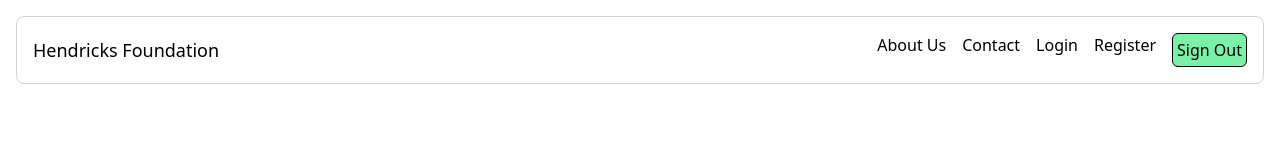
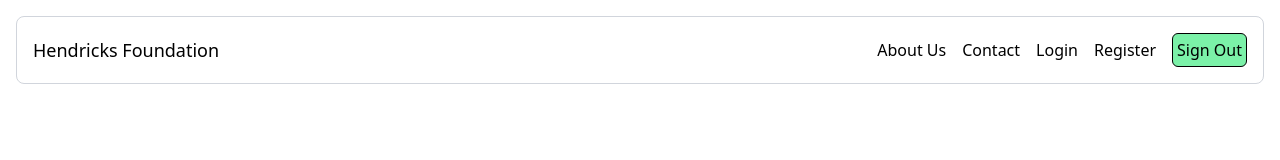
Before and after one commit to Hendricks-C/Hendricks-Ecalc, a React (Vite) app in the folder frontend/: page / in a window 1280 px wide. Shown: the top 160 px of the page. Built offline with nearby package versions, Linux system fonts and the light colour scheme; no server answers.

Commit message:
minor css change, centered navbar items vertically

```diff
--- a/frontend/src/components/navbar.tsx
+++ b/frontend/src/components/navbar.tsx
@@ -13,10 +13,10 @@ function Navbar() {
     }
     return (
         <nav className="flex justify-between items-center flex-row rounded-lg border border-gray-300 bg-white p-4 m-4">
-                <div className="flex">
+                <div className="flex items-center">
                     <Link to="/" className='text-lg'>Hendricks Foundation</Link>
                 </div>
-                <div className="flex flex-row gap-4">
+                <div className="flex flex-row gap-4 items-center">
                     <Link to="/about" className='no-underline hover:underline'>About Us</Link>
                     <Link to="/contact" className='no-underline hover:underline'>Contact</Link>
                     <Link to="/login" className='no-underline hover:underline'>Login</Link>
```
